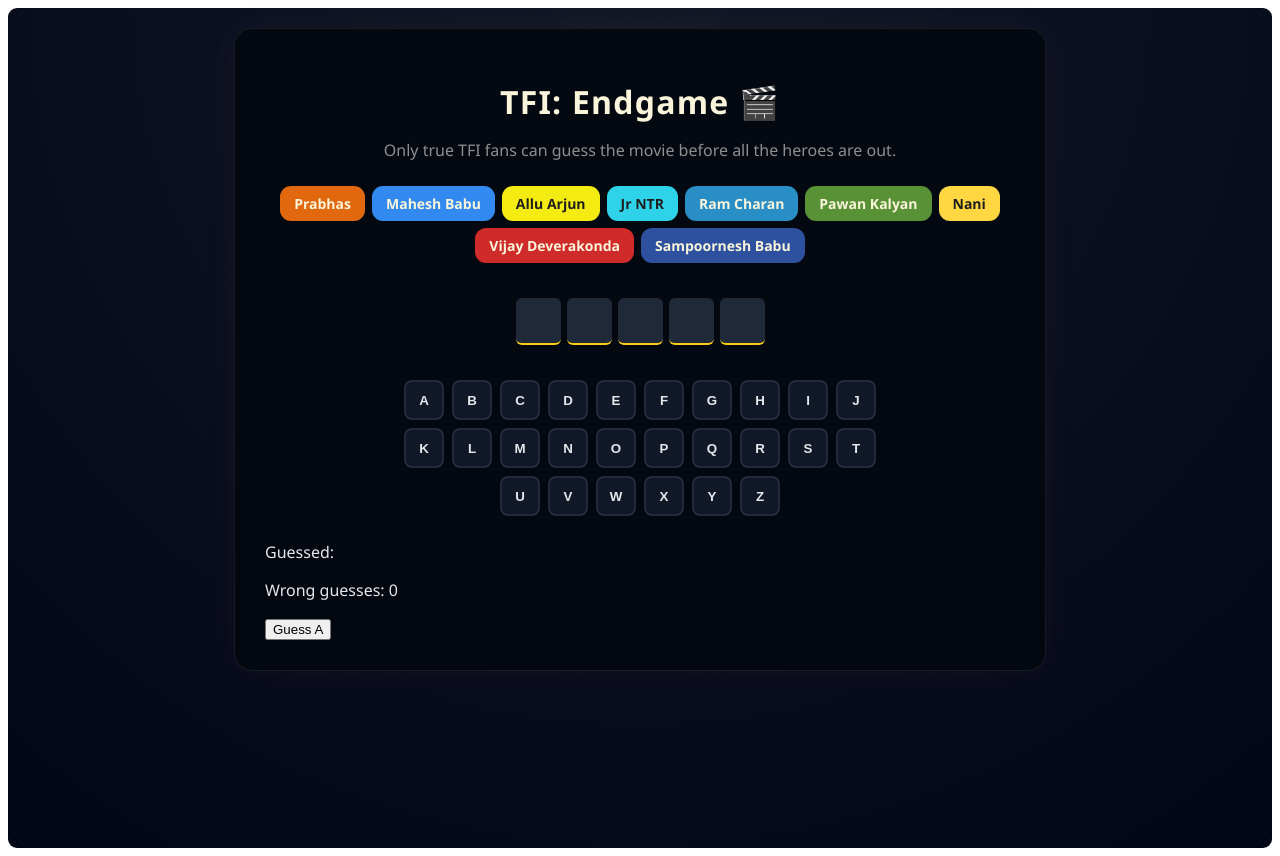
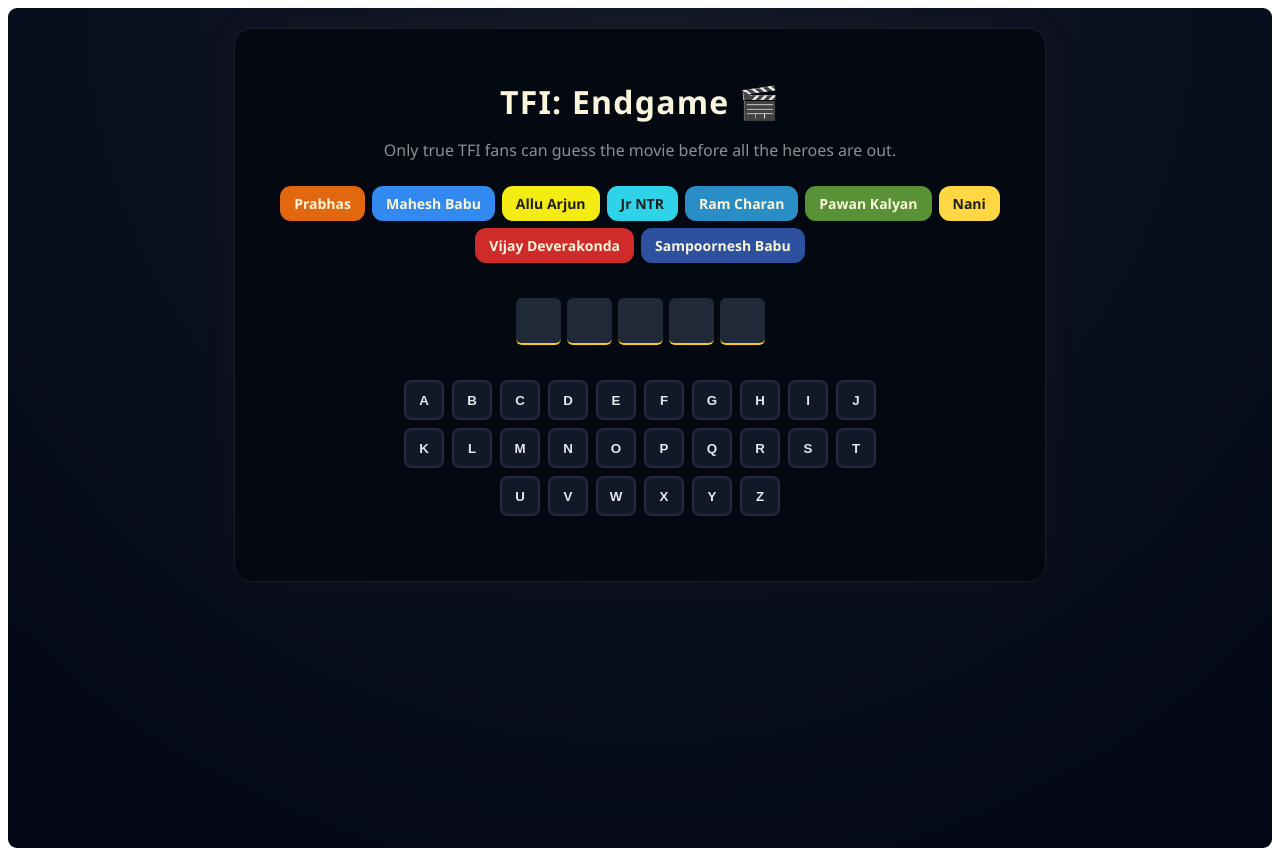
Before and after one commit to l0keshbabu/tfi-endgame, a React (Vite) app: page / in a window 1280 px wide. Both pictures are taken after a click on the button "Enter TFI Endgame 🔥". Built offline with nearby package versions, Linux system fonts and the light colour scheme.

Commit message:
refactor: clean up App component structure and remove debug code

```diff
--- a/src/App.jsx
+++ b/src/App.jsx
@@ -84,16 +84,6 @@ return (
       {isGameOver && (
         <button onClick={startNewGame} className="new-game-btn">New Game</button>
       )}
-
-      {/* TEMP DEBUG */}
-      {/* <p>Movie: {currentMovie}</p> */}
-      <p>Guessed: {guessedLetters.join(", ")}</p>
-      <p>Wrong guesses: {wrongGuessCount}</p>
-
-      <button onClick={() => addGuessedLetter("a")}>Guess A</button>
-
-
-
     </div>
   </main>
 )
--- a/src/styles/app.css
+++ b/src/styles/app.css
@@ -205,7 +205,7 @@ section.word > span.space {
   justify-content: center;
   gap: 8px;
   max-width: 500px;
-  margin: 0 auto 25px;
+  margin: 0 auto 35px;
 }
 
 
@@ -283,7 +283,7 @@ border: 2px solid rgba(255, 255, 255, 0.08);
 /* =======================Newgame=============== */
 .new-game-btn {
   display: block;
-  margin: 20px auto 0;
+  margin: 20px auto 5px;
 
   padding: 12px 28px;
   font-size: 16px;
```
